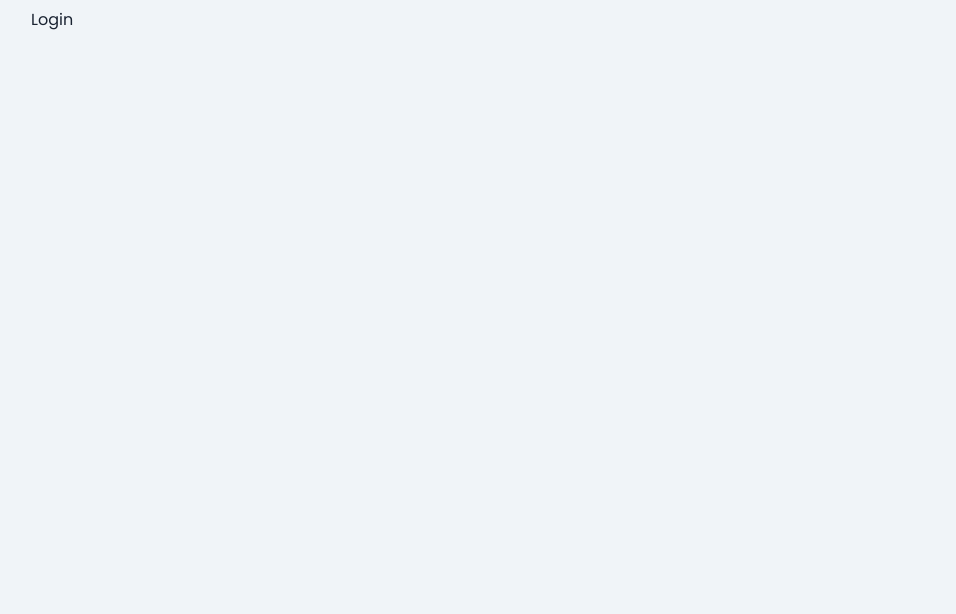
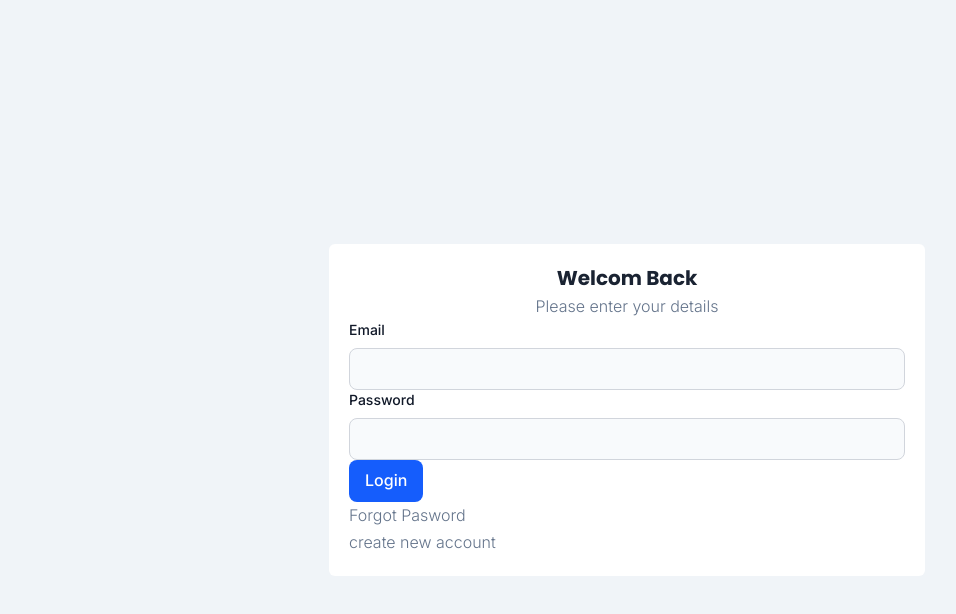
Before and after one commit to AleenaKhan10/Project-BlogPost-app-FE, a React (Vite) app: page /login in a window 1280 px wide. Shown: the top 614 px of the page, without its empty margins (13-969 px from the left). Built offline with nearby package versions, Linux system fonts and the light colour scheme.

Commit message:
workin on login ui

```diff
--- a/src/pages/auth/Login.tsx
+++ b/src/pages/auth/Login.tsx
@@ -1,10 +1,37 @@
 import React from "react";
+import Label from "../../components/common/Label";
+import AppInput from "../../components/common/AppInput";
+import AppButton from "../../components/common/AppButton";
 
 const Login = () => {
   return (
-    <div>
-      <h1>Login</h1>
-    </div>
+    <>
+      <div className="flex items-center justify-center h-full h-screen">
+        <div className="p-5 bg-white rounded-md w-1/2 m-auto ">
+          <div className="text-center">
+            <strong className="text-xl">Welcom Back</strong>
+            <p>Please enter your details</p>
+          </div>
+
+          <div className="form">
+            <form action="">
+              <div>
+                <Label text="Email" />
+                <AppInput />
+              </div>
+              <div>
+                <Label text="Password" />
+                <AppInput type="password" />
+              </div>
+
+              <AppButton text="Login" />
+              <p>Forgot Pasword</p>
+              <p>create new account</p>
+            </form>
+          </div>
+        </div>
+      </div>
+    </>
   );
 };
 
```
